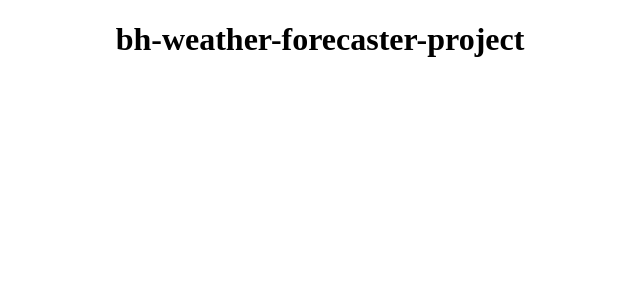
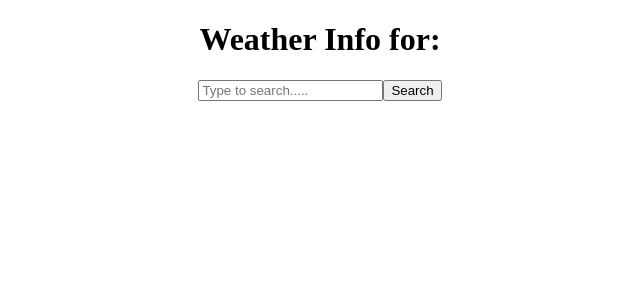
Before and after one commit to bettykonjo/bh-weather-forecaster-project, a React (Create React App) app: page / in a window 1280 px wide. Shown: the top 300 px of the page, without its empty margins (320-960 px from the left). Built offline with nearby package versions, Linux system fonts and the light colour scheme.

Commit message:
creating a search bar component

```diff
--- a/src/App.js
+++ b/src/App.js
@@ -1,10 +1,13 @@
 
 import './App.css';
+import SearchBar from './Components/SearchBar';
 
 function App() {
   return (
     <div className="App">
-       <h1>bh-weather-forecaster-project</h1>
+
+        < SearchBar />
+
     </div>
   );
 }
--- a/src/Components/SearchBar.js
+++ b/src/Components/SearchBar.js
@@ -0,0 +1,26 @@
+import React, { useState } from 'react';
+
+const SearchBar = () => {
+  const [searchTerm, steSearchTerm] = useState('');
+
+  const handleClick = () =>{
+    steSearchTerm = ('')
+  }
+  return (
+    <div>
+        <h1>Weather Info for:{steSearchTerm}</h1>
+      <input
+        className="search-text"
+        type="text"
+        value={searchTerm}
+        placeholder="Type to search....."
+        onChange={(e) => {
+          steSearchTerm(e.target.value);
+          <button onClick={() => {handleClick('')}}> Search </button>
+        }}
+      />
+      <button> Search </button>
+    </div>
+  );
+};
+export default SearchBar;
```
